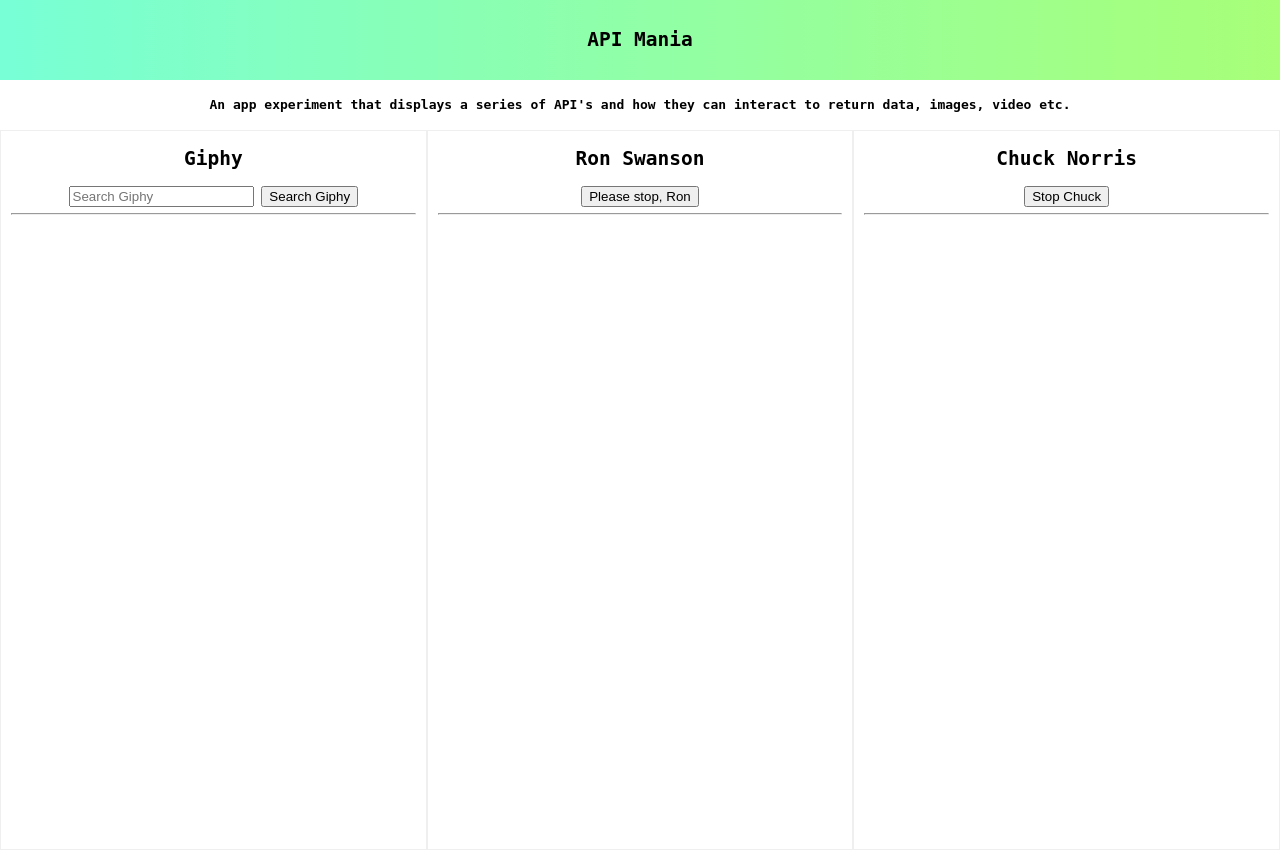
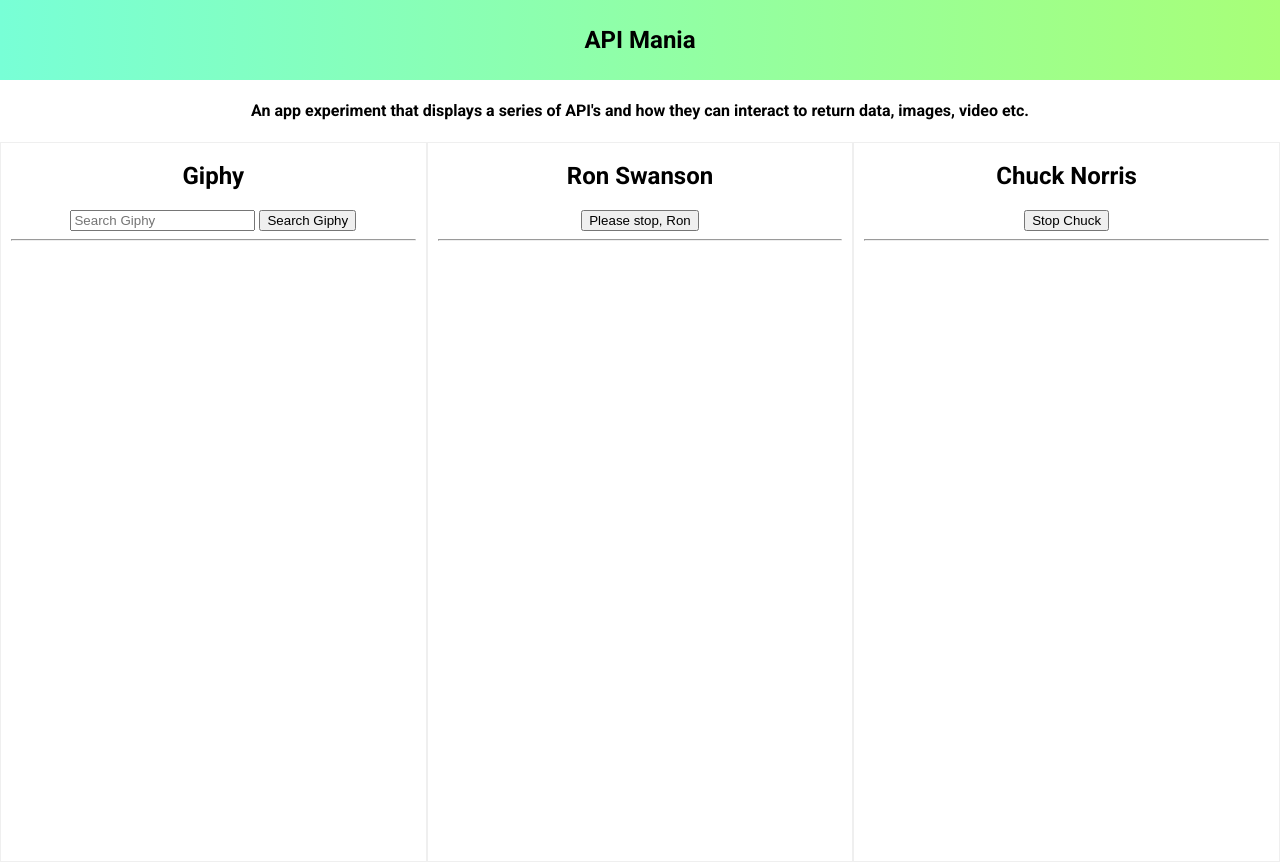
Before and after one commit to lukemico/APImania, a PHP site: page /public/index.html in a window 1280 px wide. Run offline with PHP 8.4, Linux system fonts and the light colour scheme.

Commit message:
implement Roboto font

```diff
--- a/public/css/style.css
+++ b/public/css/style.css
@@ -9,7 +9,7 @@
 body {
 	overflow: hidden;
 	margin: 0;
-	font-family: monospace;
+	font-family: "Roboto", sans-serif;
 	text-align: center;
 }
 
--- a/public/index.html
+++ b/public/index.html
@@ -8,6 +8,10 @@
 		<script src="js/giphy.js"></script>
 		<script src="js/ron.js"></script>
 		<script src="js/chuck.js"></script>
+		<link
+			href="https://fonts.googleapis.com/css?family=Roboto:300,400,700&display=swap"
+			rel="stylesheet"
+		/>
 	</head>
 
 	<body>
```
